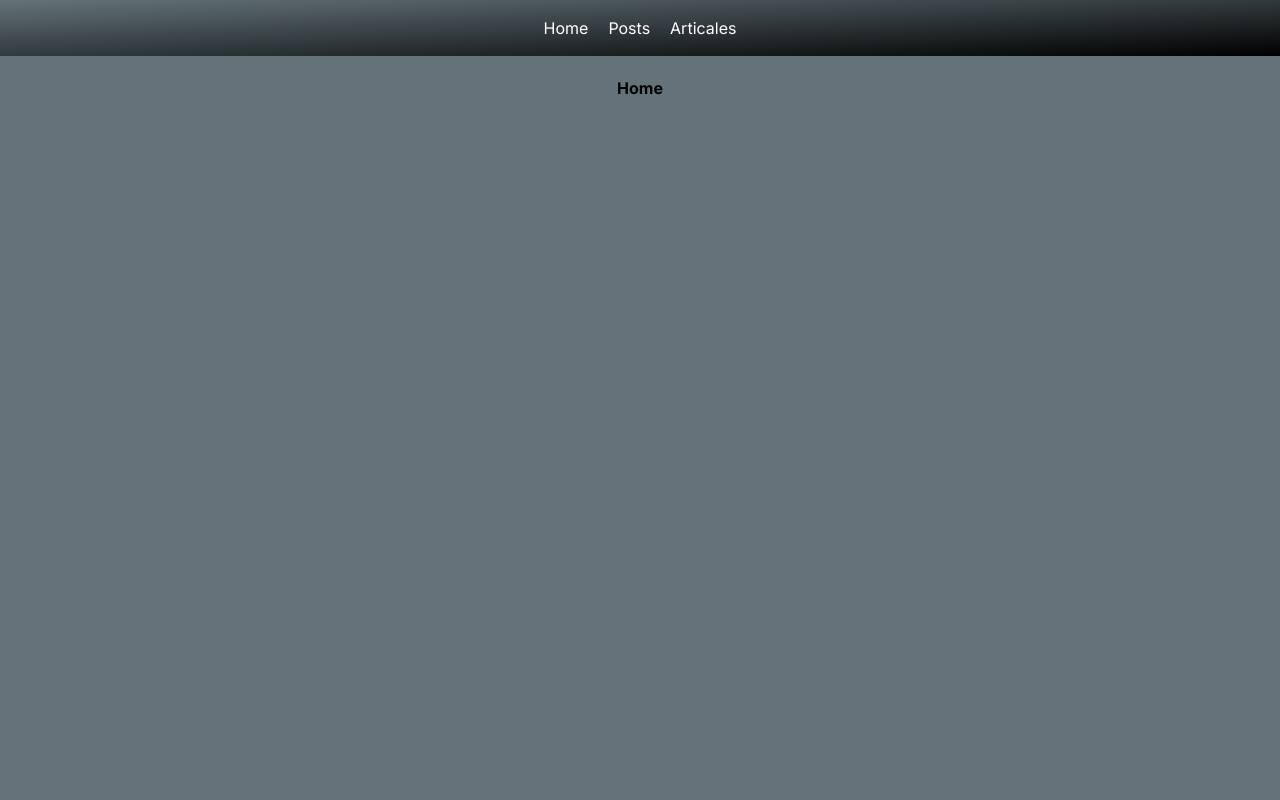
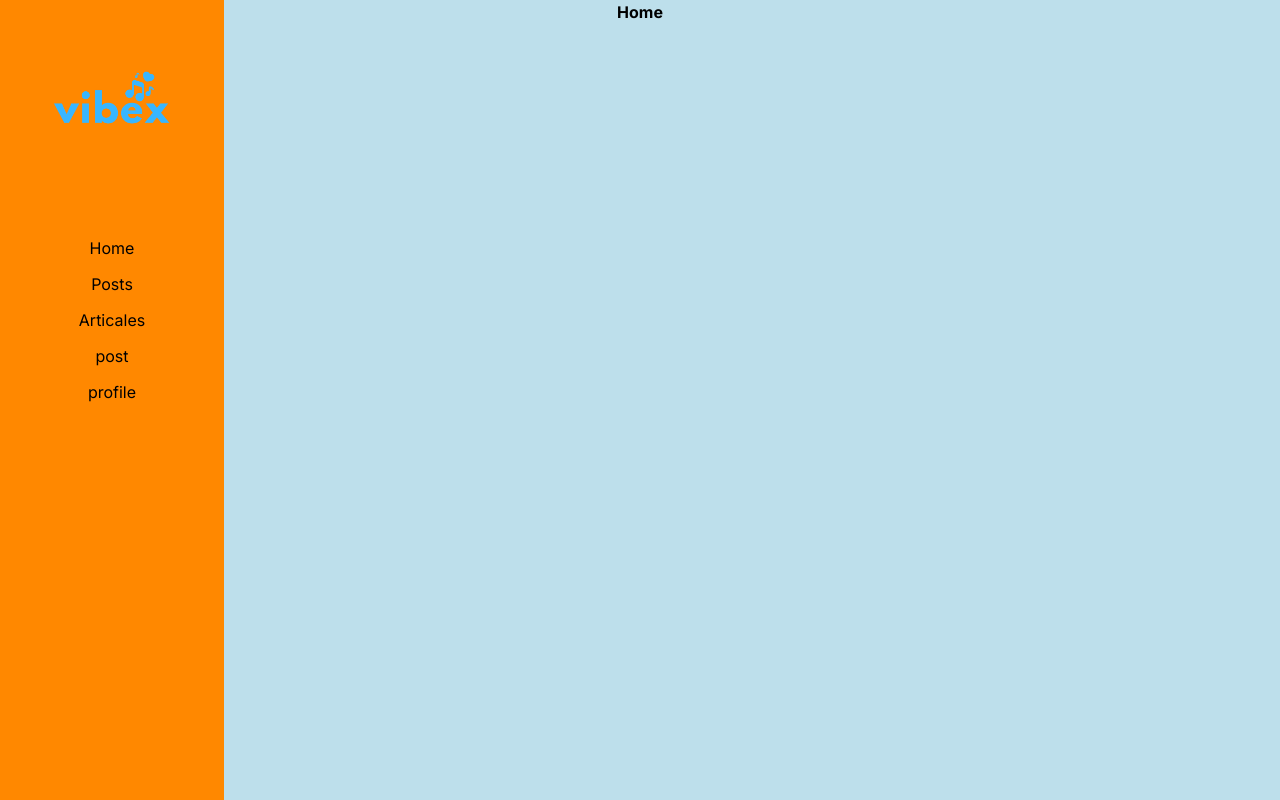
Before and after one commit to ahmediblao1/api_fetching_data, a Next.js app: page / in a window 1280 px wide. Built offline with nearby package versions, Linux system fonts and the light colour scheme.

Commit message:
fixing bugs

```diff
--- a/app/articales/page.jsx
+++ b/app/articales/page.jsx
@@ -1,5 +1,6 @@
-
-
+import Post from "../components/post"
+import Image from 'next/image'
+import img from '../bg-3.png'
 export const metadata = {
     title: 'articales page',
     description: 'you can find all kind of acadimc articales here',
@@ -9,6 +10,7 @@ export default function articales() {
     return (
         <div className='flex justify-center items-center font-bold mt-5'>
         <p>articales</p>
+        <Image src={img} alt="Picture of the author" />
         </div>
     )
 }
--- /dev/null
+++ b/app/components/post.jsx
@@ -0,0 +1,76 @@
+"use client"
+import React, { useState } from 'react';
+
+const Post = () => {
+    const [postContent, setPostContent] = useState('');
+    const [likes, setLikes] = useState(0);
+    const [comments, setComments] = useState([]);
+    const [commentInput, setCommentInput] = useState('');
+
+    const handlePostContentChange = (event) => {
+        setPostContent(event.target.value);
+    };
+
+    const handlePost = () => {
+        // Perform post creation logic here
+        console.log('Post created:', postContent);
+    };
+
+    const handleEditPost = () => {
+        // Perform post editing logic here
+        console.log('Post edited:', postContent);
+    };
+
+    const handleDeletePost = () => {
+        // Perform post deletion logic here
+        console.log('Post deleted');
+    };
+
+    const handleLikePost = () => {
+        setLikes(likes + 1);
+    };
+
+    const handleComment = () => {
+        setComments([...comments, commentInput]);
+        setCommentInput('');
+    };
+
+    return (
+        <div style={{ padding: '20px', border: '1px solid #ccc' }}>
+            <textarea
+                value={postContent}
+                onChange={handlePostContentChange}
+                style={{ marginBottom: '10px', width: '100%', height: '100px' }}
+            />
+            <button onClick={handlePost} style={{ marginRight: '10px' }}>
+                Post
+            </button>
+            <button onClick={handleEditPost} style={{ marginRight: '10px' }}>
+                Edit
+            </button>
+            <button onClick={handleDeletePost} style={{ marginRight: '10px' }}>
+                Delete
+            </button>
+            <button onClick={handleLikePost} style={{ marginRight: '10px' }}>
+                Like
+            </button>
+            <p>Likes: {likes}</p>
+            <div>
+                <h3>Comments</h3>
+                {comments.map((comment, index) => (
+                    <p key={index}>{comment}</p>
+                ))}
+                <input
+                    type="text"
+                    placeholder="Add a comment"
+                    value={commentInput}
+                    onChange={(event) => setCommentInput(event.target.value)}
+                    style={{ marginBottom: '10px' }}
+                />
+                <button onClick={handleComment}>Comment</button>
+            </div>
+        </div>
+    );
+};
+
+export default Post;
--- a/app/globals.css
+++ b/app/globals.css
@@ -17,5 +17,5 @@
 }
 
 body {
-  background-color: rgb(99, 115, 121);
+  background-color: rgb(189, 223, 235);
 }
--- a/app/layout.js
+++ b/app/layout.js
@@ -1,6 +1,8 @@
 import { Inter } from 'next/font/google'
 import './globals.css'
 import Link from 'next/link'
+import Image from 'next/image'
+import img from './vlogo.png'
 
 const inter = Inter({ subsets: ['latin'] })
 
@@ -13,11 +15,15 @@ export default function RootLayout({ children }) {
   return (
     <html lang="en">
       <body className={inter.className}>
-      <div className='flex justify-center items-center gap-5 bg-gradient-to-br
-       from-transparent text-white to-[#000000] h-14'>
+      <div className='flex fixed mb-40 flex-col justify-start items-center gap-3 bg-[#ff8800] h-[100vh] w-56'>
+        <div >
+        <Image src={img} alt="Picture of the logo" />
+        </div>
       <Link href="/">Home</Link>
       <Link href="/posts">Posts</Link>
-      <Link href="/articales">Articales</Link>
+      <Link href="/">Articales</Link>
+      <Link href="/">post</Link>
+      <Link href="/">profile</Link>
       </div>
       {children}
       </body>
--- a/app/page.js
+++ b/app/page.js
@@ -2,7 +2,7 @@ import Image from 'next/image'
 
 export default function Home() {
   return (
-    <div className='flex justify-center items-center font-bold mt-5 '>
+    <div className='flex justify-center items-center font-bold  '>
       <p>Home</p>
     </div>
   )
```
Also changed, not shown: app/bg-3.png (added), app/vlogo.png (added).
